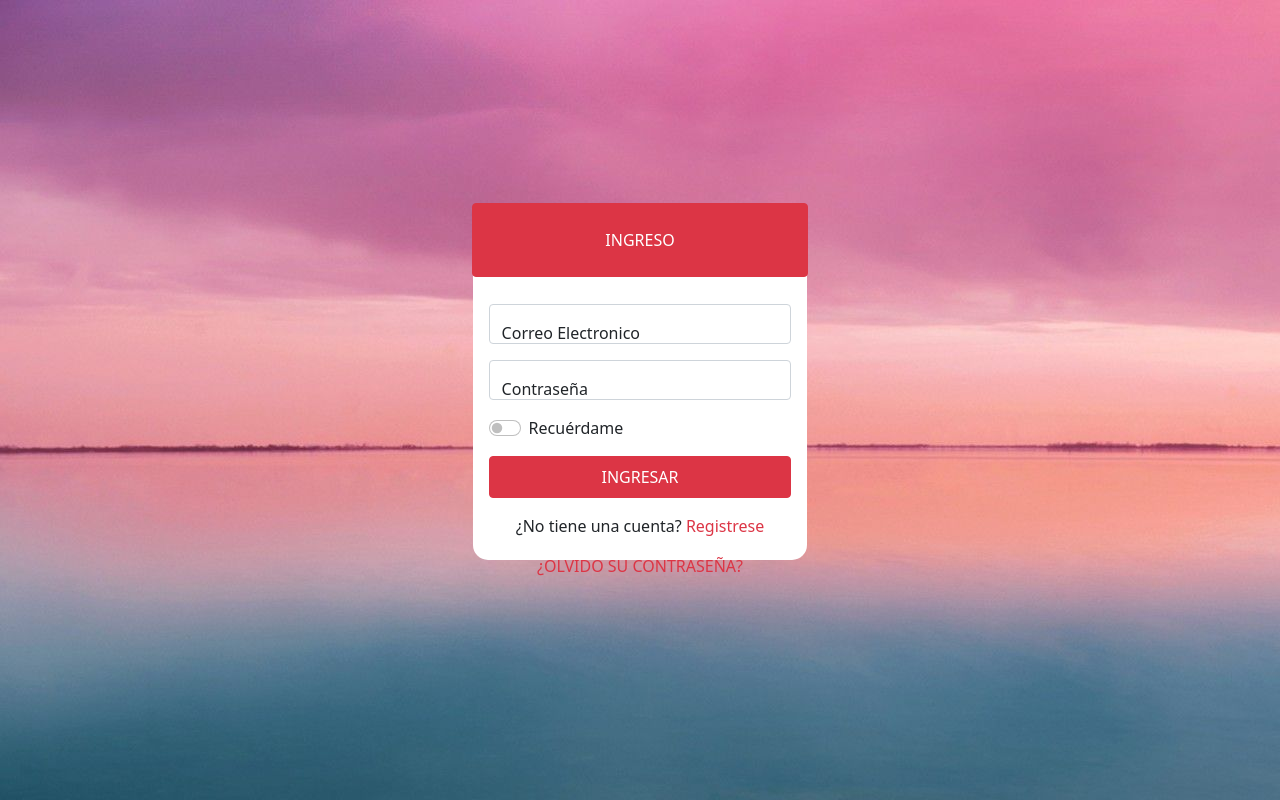
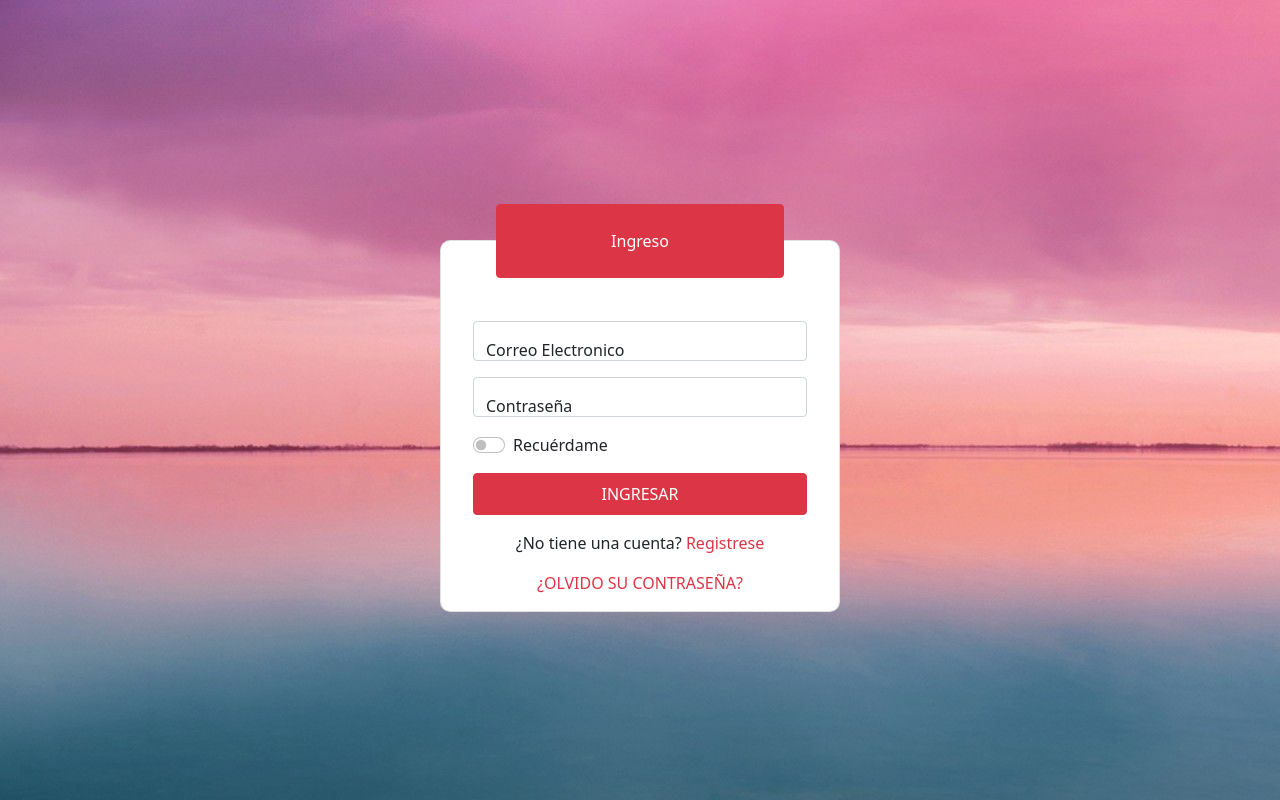
Before and after one commit to carlosfabianarevalo/PAGINAS, a plain HTML site: page ingreso/index.html in a window 1280 px wide. Drawn offline with Linux system fonts and the light colour scheme.

Commit message:
Add files via upload

```diff
--- a/ingreso/assets/css/main.css
+++ b/ingreso/assets/css/main.css
@@ -1,32 +1,31 @@
-#ingreso{
-    width:21rem;
-}
-
 body {
     background: url("../images/fondo.jpg");
-    height: 100%;
-    font-family: 'Noto Sans', sans-serif;
+    margin:0;
 
 }
 
 .container {
-    display: flex;
-    align-items: center;
-    justify-content: center;
-    height: 100vh;
+   justify-content: center;
+   align-items: center;
+   display: flex;
+   padding-top:30vh;
+
 }
 #contrasena , #email{
     width: 100%;
     height: 40px;;
 }
-.content {
-    width: 30%;
-    height: 40vh;
-    background-color: #fff;
+.card{
     position: relative;
-    border-radius: 15px;
+    border-radius:10px;
+    width: 25rem;
 }
 
-button {
+#button {
     width: 100%;
 }
+
+
+#ingreso{
+    width:18rem;
+}
--- a/ingreso/index.html
+++ b/ingreso/index.html
@@ -5,17 +5,18 @@
     <meta charset="UTF-8">
     <meta http-equiv="X-UA-Compatible" content="IE=edge">
     <meta name="viewport" content="width=device-width, initial-scale=1.0">
-    <link rel="stylesheet" href="./assets/css/bootstrap-5.1.3-dist/css/bootstrap.min.css"
-    <link rel="stylesheet" href="./assets/css/fontawesome-free-6.1.0-web/css/all.min.css">
+    <link rel="stylesheet" href="./assets/css/bootstrap-5.1.3-dist/css/bootstrap.min.css" <link rel="stylesheet"
+        href="./assets/css/fontawesome-free-6.1.0-web/css/all.min.css">
     <link rel="stylesheet" href="./assets/css/main.css">
     <title>Ingreso</title>
 </head>
 
 <body>
     <div class="container">
-        <div class="content">
+        <div class="card">
+            <div class="card-body">
                 <div class="p-4">
-                <button id="ingreso" type="button"  class="btn btn-danger p-4 aling center position-absolute top-0 start-50 translate-middle uno">INGRESO</button>
+                    <button id="ingreso" type="button" class="btn btn-danger p-4 aling center position-absolute top-0 start-50 translate-middle uno">Ingreso</button>
                 </div>
                 <div class="form-floating m-3">
                     <input type="email" class="form-control" id="email" placeholder="name@example.com">
@@ -36,15 +37,18 @@
 
 
                 <div class="m-3">
-                <button type="button" class="btn btn-danger p-2">INGRESAR</button>
+                    <button id="button" type="button" class="btn btn-danger p-2">INGRESAR</button>
                 </div>
                 <div class="text-center">
-                <p>¿No tiene una cuenta? <a href="#" class="text-danger" style="text-decoration:none">Registrese</a></p>
-                <a href="#" class="text-danger" class="text-danger" style="text-decoration:none">¿OLVIDO SU CONTRASEÑA?</a>
+                    <p>¿No tiene una cuenta? <a href="#" class="text-danger" style="text-decoration:none">Registrese</a>
+                    </p>
+                    <a href="#" class="text-decoration-none text-danger">¿OLVIDO SU
+                        CONTRASEÑA?</a>
                 </div>
             </div>
         </div>
     </div>
+
 </body>
 
 </html>
```
Lines whose indentation alone changed are shown as unchanged.
